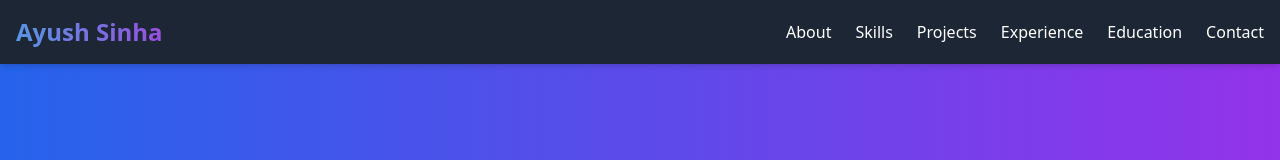
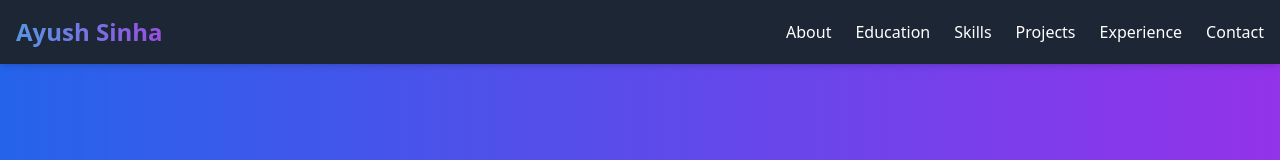
Before and after one commit to ayushhsinha/portfolio, a React (Create React App) app in the folder my-portfolio/: page / in a window 1280 px wide. Shown: the top 160 px of the page. Built offline with nearby package versions, Linux system fonts and the light colour scheme.

Commit message:
fixed nav bar

```diff
--- a/my-portfolio/src/App.js
+++ b/my-portfolio/src/App.js
@@ -102,17 +102,7 @@ export default function Portfolio() {
     e.target.reset(); // optional: clear form after submit
   };
 
-  //  // Handle resume download
-  //  const handleResumeDownload = () => {
-  //   // Create a direct link to the resume file
-  //   const link = document.createElement('a');
-  //   link.href = process.env.PUBLIC_URL + '/Ayush_Sinha_Resume.pdf';
-  //   link.download = 'Ayush_Sinha_Resume.pdf';
-  //   link.target = '_blank';
-  //   document.body.appendChild(link);
-  //   link.click();
-  //   document.body.removeChild(link);
-  // };
+
 
   // Handle resume download
   const handleResumeDownload = () => {
@@ -148,7 +138,7 @@ export default function Portfolio() {
         <div className="container mx-auto px-4 py-4 flex justify-between items-center">
           <h1 className="text-2xl font-bold bg-gradient-to-r from-blue-400 to-purple-500 text-transparent bg-clip-text animate-pulse">Ayush Sinha</h1>
           <nav className="hidden md:flex space-x-6">
-            {['about', 'skills', 'projects', 'experience', 'education', 'contact'].map((section) => (
+            {['about', 'education', 'skills', 'projects', 'experience', 'contact'].map((section) => (
               <button
                 key={section}
                 onClick={() => scrollToSection(section)}
```
